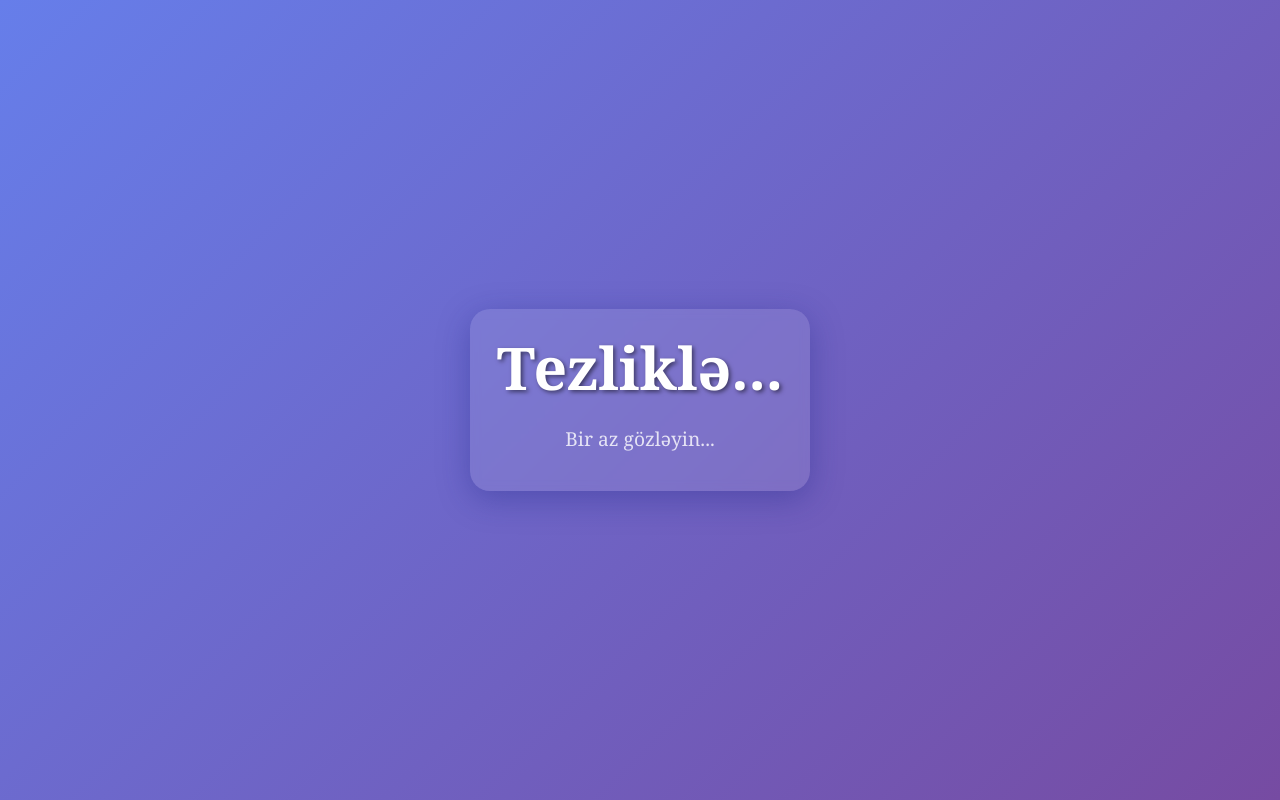
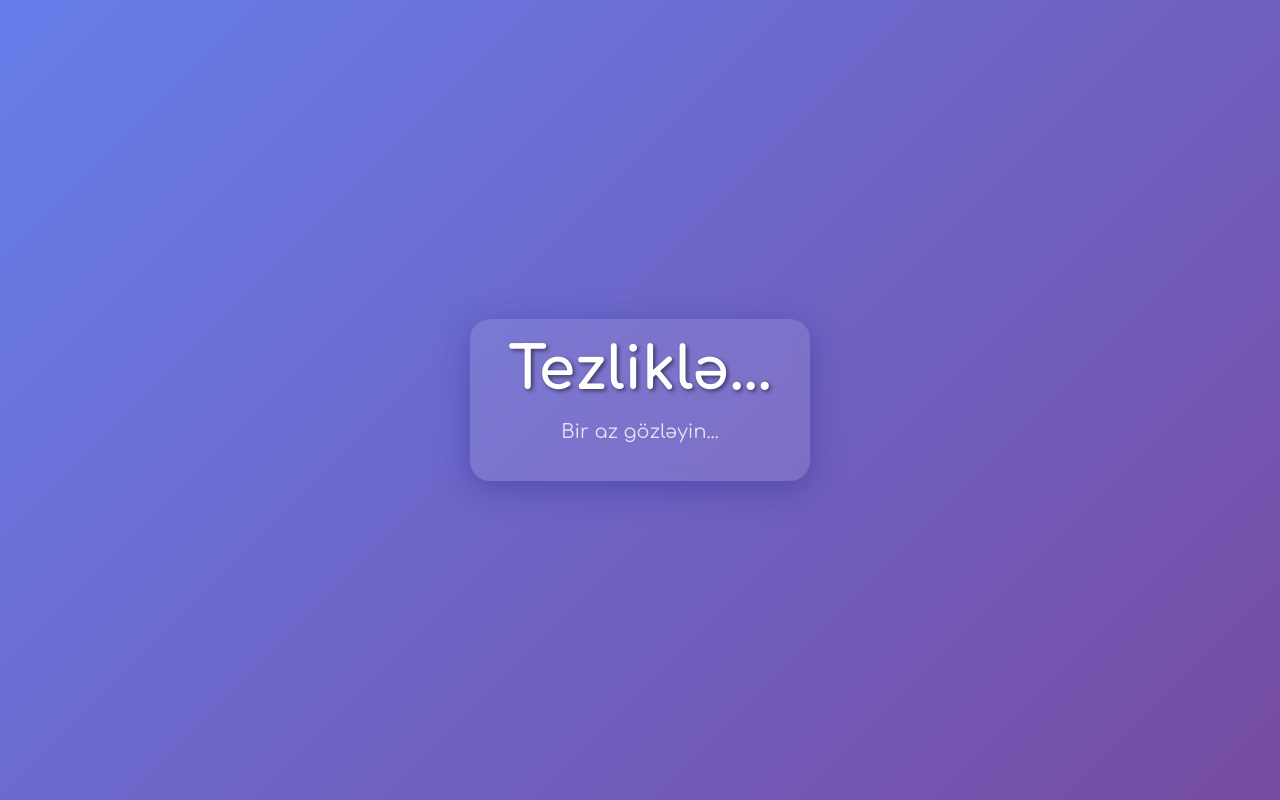
Before and after one commit to farhad-zada/bluestore.az, a plain HTML site: page index.html in a window 1280 px wide. Drawn offline with Linux system fonts and the light colour scheme.

Commit message:
try comforta fonts

```diff
--- a/index.html
+++ b/index.html
@@ -5,8 +5,10 @@
     <meta name="viewport" content="width=device-width, initial-scale=1.0">
     <title>Tezliklə...</title>
     <style>
+        @import url('https://fonts.googleapis.com/css2?family=Comfortaa:wght@400;700&display=swap');
+
         body {
-            font-family: 'Georgia', serif;
+            font-family: 'Comfortaa', cursive;
             background: linear-gradient(135deg, #667eea, #764ba2);
             color: white;
             height: 100vh;
@@ -31,7 +33,7 @@
         h1 {
             font-size: 3.5em;
             margin: 0;
-            font-weight: bold;
+            font-weight: 700;
             text-shadow: 2px 2px 4px rgba(0, 0, 0, 0.5);
             animation: pulse 2s infinite;
         }
```
